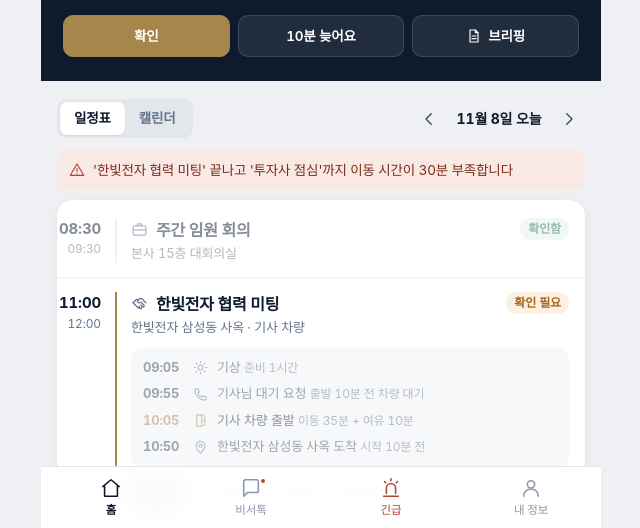
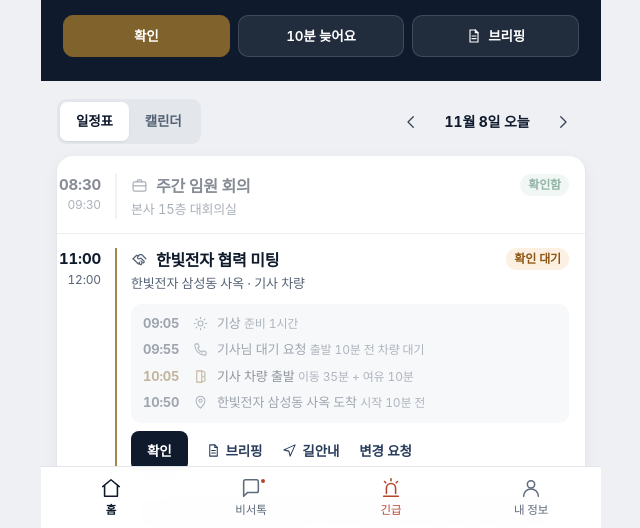
Before and after one commit to ktj8824-stack/ceoplanner-app, a plain HTML site: page index.html in a window 1280 px wide. Shown: the part 270-798 px from the top of the page, without its empty margins (319-959 px from the left). Drawn offline with nearby package versions, Linux system fonts and the light colour scheme; a web font is replaced by a local one.

Commit message:
CEO플래너 배포 — 디자인 점검 반영
Co-Authored-By: Claude Opus 5.5 <noreply@anthropic.com>
Claude-Session: https://claude.ai/code/session_01D9Ws77CYZ592GBbbm1pvMf

```diff
--- a/css/app.css
+++ b/css/app.css
@@ -19,7 +19,7 @@ body.app { padding-bottom: calc(68px + env(safe-area-inset-bottom)); max-width:
 .hero-meta { margin-top: 3px; font-size: 13.5px; color: #9AA6B8; display: flex; gap: 6px; align-items: center; flex-wrap: wrap; }
 .hero-actions { display: flex; gap: 8px; margin-top: 18px; }
 .hero-actions .btn { flex: 1; background: rgba(255, 255, 255, .08); border-color: rgba(255, 255, 255, .14); color: #fff; padding: 10px 8px; font-size: 13.5px; }
-.hero-actions .btn.go { background: var(--brass); border-color: var(--brass); }
+.hero-actions .btn.go { background: var(--brass-ink); border-color: var(--brass-ink); }
 .hero-actions .btn:disabled { opacity: 1; color: #9AA6B8; background: transparent; }
 .hero.rest .hero-time b { font-size: 34px; font-weight: 300; letter-spacing: -0.03em; }
 
@@ -27,14 +27,14 @@ body.app { padding-bottom: calc(68px + env(safe-area-inset-bottom)); max-width:
 .body { padding: 18px 16px 8px; }
 .toolbar { display: flex; align-items: center; gap: 8px; margin-bottom: 12px; }
 .seg { display: inline-flex; background: #E3E7EC; border-radius: 9px; padding: 3px; }
-.seg button { padding: 6px 14px; border-radius: 7px; font-size: 13.5px; font-weight: 600; color: var(--slate); }
+.seg button { padding: 9px 16px; border-radius: 7px; font-size: 13.5px; font-weight: 600; color: var(--slate); }
 .seg button.on { background: var(--surface); color: var(--ink); box-shadow: 0 1px 2px rgba(15, 27, 45, .08); }
 .daynav { margin-left: auto; display: flex; align-items: center; gap: 2px; }
 .daynav b { font-size: 14px; min-width: 104px; text-align: center; }
-.daynav button { width: 32px; height: 32px; display: grid; place-items: center; border-radius: 8px; color: var(--ink-2); }
+.daynav button { width: 44px; height: 44px; display: grid; place-items: center; border-radius: 8px; color: var(--ink-2); }
 .daynav button:active { background: #E3E7EC; }
 
-.conflict { display: flex; gap: 8px; align-items: flex-start; font-size: 13.5px; color: #7E2B1B; background: var(--signal-soft); padding: 10px 12px; border-radius: var(--r-m); margin-bottom: 10px; }
+.conflict { display: flex; margin: 4px 16px 4px 72px; gap: 8px; align-items: flex-start; font-size: 13.5px; color: #7E2B1B; background: var(--signal-soft); padding: 10px 12px; border-radius: var(--r-m); margin-bottom: 10px; }
 .conflict .ic { color: var(--signal); margin-top: 2px; }
 
 /* 일정표: 한 장의 종이에 시간 칸 + 레일 */
@@ -59,13 +59,13 @@ body.app { padding-bottom: calc(68px + env(safe-area-inset-bottom)); max-width:
 .route li b { font-weight: 700; font-variant-numeric: tabular-nums; }
 .route li .ic { color: var(--slate); }
 .route li.leave { color: var(--ink); }
-.route li.leave b, .route li.leave .ic { color: var(--brass); }
+.route li.leave b, .route li.leave .ic { color: var(--brass-ink); }
 .route small { color: var(--slate); font-size: 12px; }
 .route li.done { opacity: .45; }
 
-.ag-actions { display: flex; gap: 14px; margin-top: 10px; flex-wrap: wrap; }
-.ag-actions button, .ag-actions a { font-size: 13.5px; font-weight: 600; color: var(--navy-3); text-decoration: none; display: inline-flex; gap: 5px; align-items: center; padding: 2px 0; }
-.ag-actions .confirm { color: #fff; background: var(--navy); padding: 6px 12px; border-radius: 8px; }
+.ag-actions { display: flex; gap: 4px 16px; margin-top: 8px; flex-wrap: wrap; }
+.ag-actions button, .ag-actions a { font-size: 13.5px; font-weight: 600; color: var(--navy-3); text-decoration: none; display: inline-flex; gap: 5px; align-items: center; min-height: 40px; padding: 0 2px; }
+.ag-actions .confirm { color: #fff; background: var(--navy); padding: 0 16px; border-radius: 8px; }
 .empty-day { padding: 36px 20px; text-align: center; color: var(--slate); font-size: 14px; }
 
 .add-private { width: 100%; margin: 12px 0 8px; display: flex; align-items: center; justify-content: center; gap: 6px; padding: 12px; border-radius: var(--r-m); border: 1px dashed #C8CFD8; color: var(--slate); font-size: 13.5px; font-weight: 600; }
@@ -76,7 +76,7 @@ body.app { padding-bottom: calc(68px + env(safe-area-inset-bottom)); max-width:
 .cal-row .d { text-align: right; padding-right: 14px; }
 .cal-row .d b { display: block; font-size: 20px; font-weight: 300; line-height: 1.1; font-variant-numeric: tabular-nums; }
 .cal-row .d small { font-size: 12px; color: var(--slate); }
-.cal-row.today .d b { color: var(--brass); font-weight: 500; }
+.cal-row.today .d b { color: var(--brass-ink); font-weight: 500; }
 .cal-row .items { border-left: 2px solid var(--line); padding-left: 14px; display: grid; gap: 4px; font-size: 14px; align-content: center; min-height: 36px; }
 .cal-row .items span { display: flex; gap: 8px; }
 .cal-row .items span i { font-style: normal; color: var(--slate); font-variant-numeric: tabular-nums; min-width: 38px; }
@@ -113,7 +113,7 @@ body.app { padding-bottom: calc(68px + env(safe-area-inset-bottom)); max-width:
 .list-row .t small { display: block; font-size: 13px; color: var(--slate); }
 .list-row.danger .ico { background: var(--signal); color: #fff; }
 .list-row.danger b { color: var(--signal); }
-.list-row.brass .ico { background: var(--brass-soft); color: var(--brass); }
+.list-row.brass .ico { background: var(--brass-soft); color: var(--brass-ink); }
 .list-note { margin: -4px 20px 0; font-size: 12.5px; color: var(--slate); }
 .form-list label { display: flex; align-items: center; justify-content: space-between; gap: 12px; padding: 13px 16px; font-size: 14.5px; }
 .form-list label + label { border-top: 1px solid var(--line-2); }
@@ -124,14 +124,14 @@ body.app { padding-bottom: calc(68px + env(safe-area-inset-bottom)); max-width:
 
 /* ── 아래 메뉴 ── */
 nav.tabs { position: fixed; bottom: 0; left: 0; right: 0; max-width: 560px; margin: 0 auto; height: calc(64px + env(safe-area-inset-bottom)); padding-bottom: env(safe-area-inset-bottom); background: rgba(255, 255, 255, .97); backdrop-filter: blur(10px); border-top: 1px solid var(--line); display: grid; grid-template-columns: repeat(4, 1fr); z-index: 100; }
-nav.tabs button { display: flex; flex-direction: column; align-items: center; justify-content: center; gap: 3px; font-size: 11.5px; color: #8C97A8; position: relative; }
+nav.tabs button { display: flex; flex-direction: column; align-items: center; justify-content: center; gap: 3px; font-size: 11.5px; color: #5F6B7D; position: relative; }
 nav.tabs button.on { color: var(--navy); font-weight: 700; }
 nav.tabs button.sos-tab { color: var(--signal); }
 nav.tabs .dot { position: absolute; top: 10px; right: calc(50% - 16px); width: 8px; height: 8px; border-radius: 50%; background: var(--signal); border: 2px solid #fff; }
 
 /* 브리핑 모달 */
 .brief-head { display: flex; gap: 12px; align-items: center; padding-bottom: 14px; border-bottom: 1px solid var(--line); }
-.brief-head .ico { width: 44px; height: 44px; border-radius: 12px; display: grid; place-items: center; background: var(--brass-soft); color: var(--brass); }
+.brief-head .ico { width: 44px; height: 44px; border-radius: 12px; display: grid; place-items: center; background: var(--brass-soft); color: var(--brass-ink); }
 .brief-head p { margin: 2px 0 0; color: var(--slate); font-size: 13px; }
 .modal .form-list { border: 1px solid var(--line); border-radius: var(--r-m); margin-top: 14px; }
 .modal-foot { display: flex; gap: 8px; margin-top: 18px; }
--- a/css/base.css
+++ b/css/base.css
@@ -7,19 +7,20 @@
   --navy-3: #2A3D5C;
   --porcelain: #EEF0F3;   /* 바탕 */
   --surface: #FFFFFF;
-  --brass: #A7864B;       /* 출발 시각 · 주요 버튼에만 */
+  --brass: #A7864B;       /* 장식용 (선 · 막대 · 테두리) */
+  --brass-ink: #80632C;   /* 글자 · 흰 글씨를 얹는 채움 (대비 4.5 이상) */
   --brass-soft: #F3EDE1;
   --signal: #B4442E;      /* 긴급 · 충돌 */
   --signal-soft: #F8E9E5;
-  --ok: #2F7A5B;
+  --ok: #276A4E;
   --ok-soft: #E5F1EB;
-  --amber: #A9661A;
+  --amber: #8F5512;
   --amber-soft: #FBF0E1;
   --private: #5B54B8;
   --private-soft: #ECEBF8;
   --ink: #0F1B2D;
   --ink-2: #334155;
-  --slate: #64748B;
+  --slate: #556274;
   --line: #E2E5EA;
   --line-2: #EDEFF2;
   --r-s: 6px;
@@ -54,7 +55,7 @@ a { color: inherit; }
 .btn:hover { border-color: #cfd4db; }
 .btn.primary { background: var(--navy); border-color: var(--navy); color: #fff; }
 .btn.primary:hover { background: var(--navy-2); }
-.btn.brass { background: var(--brass); border-color: var(--brass); color: #fff; }
+.btn.brass { background: var(--brass-ink); border-color: var(--brass-ink); color: #fff; }
 .btn.signal { background: var(--signal); border-color: var(--signal); color: #fff; }
 .btn.quiet { background: transparent; border-color: transparent; color: var(--slate); }
 .btn:disabled { opacity: .45; cursor: default; }
--- a/js/app/app.js
+++ b/js/app/app.js
@@ -116,12 +116,14 @@ const App = {
     const list = this.dayPlan(this.day);
     const warns = Backtime.conflicts(Store.byDate(this.day).filter(s => s.status !== 'cancelled'));
     const now = new Date();
-    const warnHtml = warns.map(w => `<div class="conflict">${Icon.svg('alert', 16)}<span>${U.esc(w.msg)}</span></div>`).join('');
+    // 충돌 경고는 맨 위가 아니라 부딪히는 두 일정 사이에 표시
     const rows = list.map(({ s, p }) => {
       const state = p.endAt < now ? 'past' : p.startAt <= now ? 'now' : '';
-      return this.agRow(s, p, state);
+      const w = warns.find(x => x.b.id === s.id);
+      const note = w ? `<div class="conflict" role="note">${Icon.svg('alert', 16)}<span>${U.esc(w.msg)}</span></div>` : '';
+      return note + this.agRow(s, p, state);
     }).join('');
-    return warnHtml + `<section class="sheet">${rows || '<div class="empty-day">이 날은 일정이 없어요.</div>'}</section>
+    return `<section class="sheet">${rows || '<div class="empty-day">이 날은 일정이 없어요.</div>'}</section>
       <button class="add-private" data-addprivate>${Icon.svg('lock', 15)} 개인 일정 추가 · 비서에게는 '바쁨'으로 보여요</button>`;
   },
 
@@ -132,7 +134,7 @@ const App = {
     const now = new Date();
     const route = go ? `<ol class="route">${p.items.filter(it => !['start', 'end'].includes(it.kind)).map(it =>
       `<li class="${it.kind} ${it.at < now ? 'done' : ''}"><b>${U.hm(it.at)}</b>${Icon.kind(it.kind, 15)}<span>${U.esc(it.title)}${it.detail ? ` <small>${U.esc(it.detail)}</small>` : ''}</span></li>`).join('')}</ol>` : '';
-    const status = priv ? '<span class="badge private">개인</span>' : s.ackAt ? '<span class="badge ok">확인함</span>' : '<span class="badge warn">확인 필요</span>';
+    const status = priv ? '<span class="badge private">개인</span>' : s.ackAt ? '<span class="badge ok">확인함</span>' : '<span class="badge warn">확인 대기</span>';
     const sub = [s.location ? U.esc(s.location) : '', go ? mode.label : ''].filter(Boolean).join(' · ');
     const acts = [];
     if (!priv && !s.ackAt) acts.push(`<button class="confirm" data-ack="${s.id}">확인</button>`);
@@ -272,8 +274,8 @@ const App = {
     on('[data-pick]', el => { this.day = el.dataset.pick; this.view = 'timeline'; this.render(); });
     on('[data-ack]', safe(async el => { await Store.ack(el.dataset.ack); U.toast('확인했어요. 비서 화면에 표시돼요'); }));
     on('[data-brief]', el => this.briefing(el.dataset.brief));
-    on('[data-late]', safe(async el => { const s = Store.get(el.dataset.late); await Store.send(`'${s.title}' 10분 정도 늦을 것 같아요.`); U.toast('비서에게 보냈어요'); }));
-    on('[data-postpone]', safe(async el => { const s = Store.get(el.dataset.postpone); await Store.send(`'${s.title}' (${this.shortDate(s.date)} ${s.start}) 일정 미뤄 주세요.`); U.toast('비서에게 요청했어요'); }));
+    on('[data-late]', safe(async el => { const s = Store.get(el.dataset.late); await Store.send(`'${s.title}' 10분 정도 늦을 것 같아요.`, { ref: s.id }); U.toast('비서에게 보냈어요'); }));
+    on('[data-postpone]', safe(async el => { const s = Store.get(el.dataset.postpone); await Store.send(`'${s.title}' (${this.shortDate(s.date)} ${s.start}) 일정 미뤄 주세요.`, { ref: s.id }); U.toast('비서에게 요청했어요'); }));
     on('[data-addprivate]', () => this.addPrivate());
     on('[data-delprivate]', safe(async el => { if (confirm('이 개인 일정을 삭제할까요?')) { await Store.remove(el.dataset.delprivate); U.toast('삭제했어요'); } }));
     on('[data-quick]', safe(async el => { await Store.send(el.dataset.quick); }));
```
Also changed, not shown: js/shared/store.js (+5 -4 lines).
